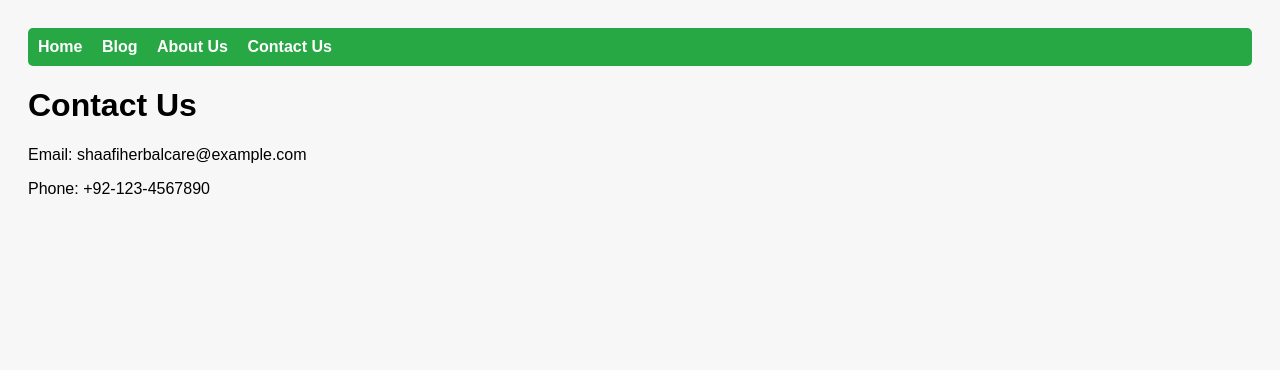
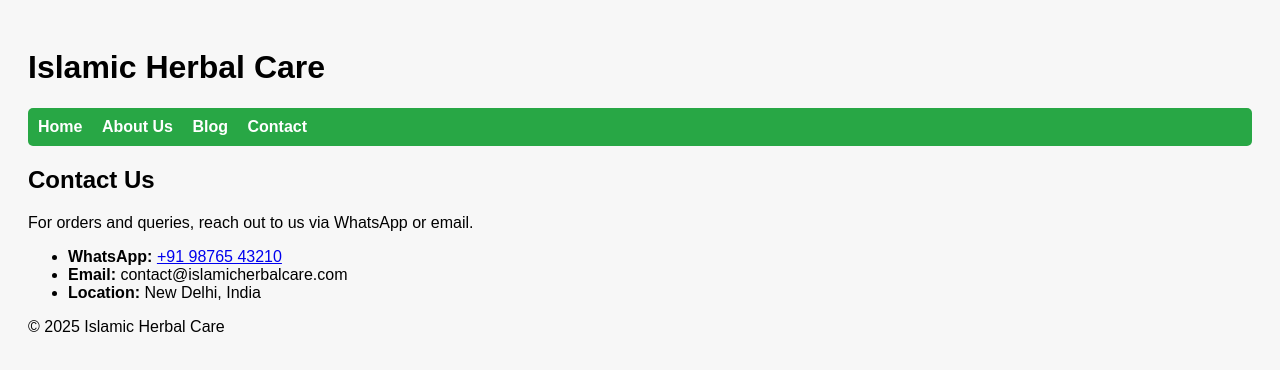
Before and after one commit to shaafiherbalcare/shaafiherbalcare.github.io, a plain HTML site: page contactus.html in a window 1280 px wide. Drawn offline with Linux system fonts and the light colour scheme.

Commit message:
Update contactus.html

```diff
--- a/contactus.html
+++ b/contactus.html
@@ -1,18 +1,33 @@
+<!-- === FILE: contactus.html === -->
 <!DOCTYPE html>
-<html>
+<html lang="en">
 <head>
-  <title>Contact Us - Shaafi Herbal Care</title>
+  <meta charset="UTF-8">
+  <meta name="viewport" content="width=device-width, initial-scale=1.0">
+  <title>Contact Us - Islamic Herbal Care</title>
   <link rel="stylesheet" href="style.css">
 </head>
 <body>
-  <nav>
-    <a href="index.html">Home</a>
-    <a href="blog.html">Blog</a>
-    <a href="aboutus.html">About Us</a>
-    <a href="contactus.html">Contact Us</a>
-  </nav>
-  <h1>Contact Us</h1>
-  <p>Email: shaafiherbalcare@example.com</p>
-  <p>Phone: +92-123-4567890</p>
+  <header>
+    <h1>Islamic Herbal Care</h1>
+    <nav>
+      <a href="index.html">Home</a>
+      <a href="aboutus.html">About Us</a>
+      <a href="blog.html">Blog</a>
+      <a href="contactus.html">Contact</a>
+    </nav>
+  </header>
+  <main>
+    <h2>Contact Us</h2>
+    <p>For orders and queries, reach out to us via WhatsApp or email.</p>
+    <ul>
+      <li><strong>WhatsApp:</strong> <a target="_blank" href="https://wa.me/919876543210">+91 98765 43210</a></li>
+      <li><strong>Email:</strong> contact@islamicherbalcare.com</li>
+      <li><strong>Location:</strong> New Delhi, India</li>
+    </ul>
+  </main>
+  <footer>
+    <p>&copy; 2025 Islamic Herbal Care</p>
+  </footer>
 </body>
 </html>
```
